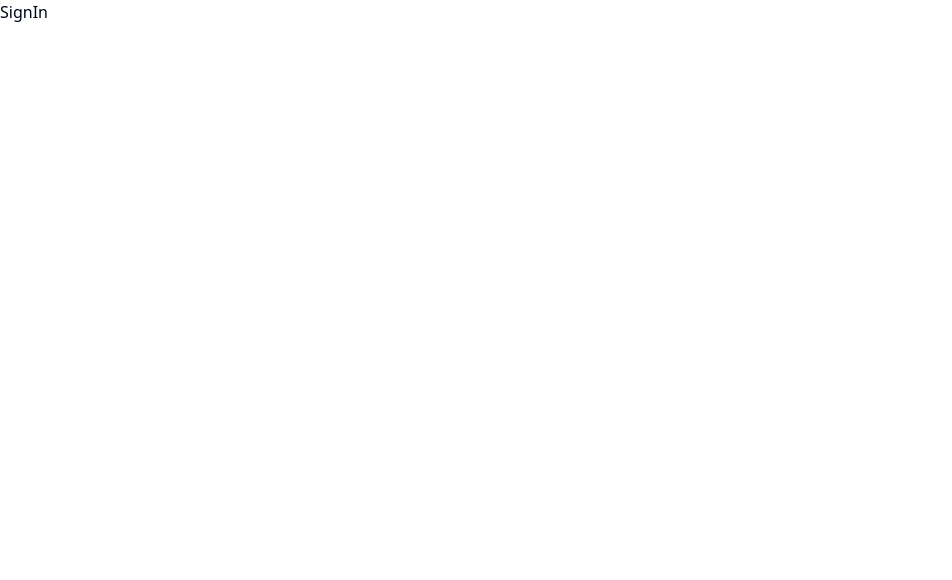
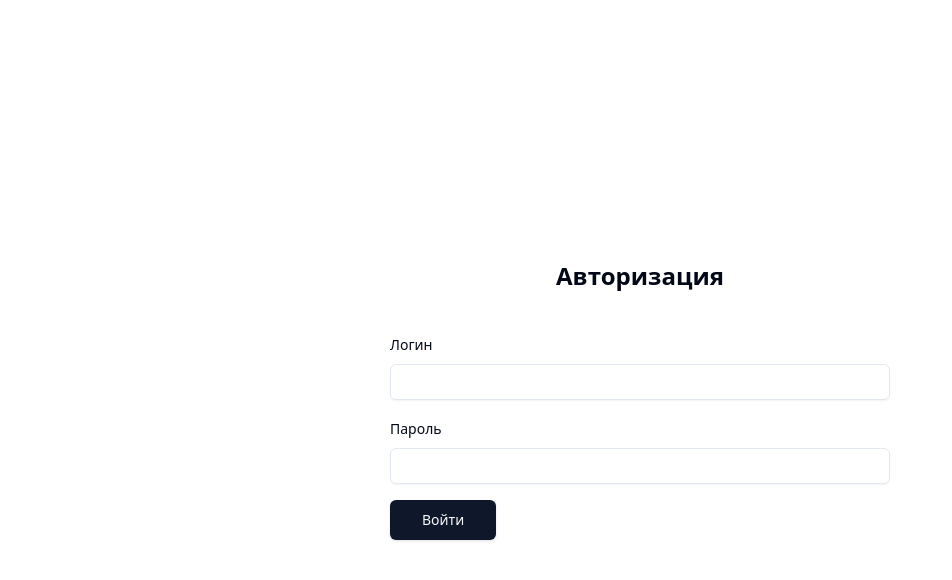
Before and after one commit to ReaGet/instarise, a React (Vite) app: page /sign-in in a window 1280 px wide. Shown: the top 580 px of the page, without its empty margins (0-952 px from the left). Built offline with nearby package versions, Linux system fonts and the light colour scheme.

Commit message:
feat: add sign in form. change protected route component

```diff
--- a/package.json
+++ b/package.json
@@ -10,17 +10,21 @@
     "preview": "vite preview"
   },
   "dependencies": {
+    "@hookform/resolvers": "^3.9.0",
     "@radix-ui/react-icons": "^1.3.0",
+    "@radix-ui/react-label": "^2.1.0",
     "@radix-ui/react-slot": "^1.1.0",
     "class-variance-authority": "^0.7.0",
     "clsx": "^2.1.1",
     "lucide-react": "^0.407.0",
     "react": "^18.3.1",
     "react-dom": "^18.3.1",
+    "react-hook-form": "^7.52.1",
     "react-router-dom": "^6.24.1",
     "tailwind-merge": "^2.4.0",
     "tailwindcss": "^3.4.4",
-    "tailwindcss-animate": "^1.0.7"
+    "tailwindcss-animate": "^1.0.7",
+    "zod": "^3.23.8"
   },
   "devDependencies": {
     "@types/react": "^18.3.3",
--- a/src/app/error-page.tsx
+++ b/src/app/error-page.tsx
@@ -11,17 +11,18 @@
   const error = useRouteError() as IError;
   console.log(error)
   return (
-    <div className='flex flex-col items-center justify-center gap-12 w-screen h-screen px-6 text-primary'>
+    <main className='flex items-center justify-center w-screen h-screen px-6'>
+      <div className='flex flex-col items-start justify-center gap-12 text-primary'>
         <h1 className='text-5xl font-bold'>Oops!</h1>
-      <div className='flex items-center gap-6'>
+        <div className='flex flex-col items-start gap-3 pl-8 py-2 border-l text-sm'>
           <span>Sorry, an unexpected error has occurred.</span>
-        <div className='bg-secondary w-[1px] h-12'></div>
-        <span>{error.statusText || error.message}</span>
+          <span className='text-foreground'>{error.statusText || error.message}</span>
         </div>
         <Button asChild size={'lg'}>
           <Link to={DASHBOARD}>Go Home</Link>
         </Button>
       </div>
+    </main>
   )
 }
 
--- a/src/app/sign-in/page.tsx
+++ b/src/app/sign-in/page.tsx
@@ -1,9 +1,12 @@
-import React from 'react'
+import SignIn from '../../components/forms/sign-in'
 
-const SignIn = () => {
+const Page = () => {
   return (
-    <div>SignIn</div>
+    <div className='flex flex-col items-center justify-center gap-10 w-screen h-screen px-6'>
+      <h1 className='text-2xl font-semibold'>Авторизация</h1>
+      <SignIn />
+    </div>
   )
 }
 
-export default SignIn
+export default Page
--- a/src/components/app-router.tsx
+++ b/src/components/app-router.tsx
@@ -3,9 +3,7 @@
 
 function AppRouter() {
   const router = createBrowserRouter(routes);
-  return (
-    <RouterProvider router={router} />
-  )
+  return <RouterProvider router={router} />
 }
 
 export default AppRouter
--- /dev/null
+++ b/src/components/forms/sign-in.tsx
@@ -0,0 +1,65 @@
+import { z } from 'zod'
+import { Form, FormControl, FormField, FormItem, FormLabel, FormMessage } from '../ui/form'
+import { Input } from '../ui/input'
+import { useForm } from 'react-hook-form'
+import { zodResolver } from '@hookform/resolvers/zod'
+import { Button } from '../ui/button'
+
+const formSchema = z.object({
+  username: z.string().min(1, {
+    message: "Заполните поле логин"
+  }),
+  password: z.string().min(1, {
+    message: "Заполните поле пароль"
+  }),
+})
+
+const SignIn = () => {
+  const form = useForm<z.infer<typeof formSchema>>({
+    resolver: zodResolver(formSchema),
+    defaultValues: {
+      username: "",
+      password: "",
+    },
+  })
+
+  function onSubmit(values: z.infer<typeof formSchema>) {
+    console.log(values)
+  }
+
+  return (
+    <Form {...form}>
+      <form onSubmit={form.handleSubmit(onSubmit)} className='w-full max-w-[500px] space-y-4'>
+        <FormField
+          control={form.control}
+          name='username'
+          render={({ field }) => (
+            <FormItem>
+              <FormLabel>Логин</FormLabel>
+              <FormControl>
+                <Input {...field} />
+              </FormControl>
+              <FormMessage />
+            </FormItem>
+          )}
+        />
+        <FormField
+          control={form.control}
+          name='password'
+          render={({ field }) => (
+            <FormItem>
+              <FormLabel>Пароль</FormLabel>
+              <FormControl>
+                <Input {...field} />
+              </FormControl>
+              <FormMessage />
+            </FormItem>
+          )}
+        />
+        <Button type='submit' size={'lg'}>Войти</Button>
+      </form>
+    </Form>
+  )
+}
+
+export default SignIn
--- a/src/components/protected-route.tsx
+++ b/src/components/protected-route.tsx
@@ -1,10 +1,9 @@
 import { Navigate, Outlet } from "react-router-dom";
 import { SIGNIN } from "../consts";
 
-const ProtectedRoute = ({ isAuthenticated }: { isAuthenticated: boolean }) => {
-  console.log(isAuthenticated)
-  if (!isAuthenticated) {
-    return <Navigate to={SIGNIN} replace />;
+const ProtectedRoute = ({ condition, redirect = SIGNIN }: { condition: boolean, redirect?: string }) => {
+  if (!condition) {
+    return <Navigate to={redirect} replace />;
   }
 
   return <Outlet />;
--- /dev/null
+++ b/src/components/ui/form.tsx
@@ -0,0 +1,176 @@
+import * as React from "react"
+import * as LabelPrimitive from "@radix-ui/react-label"
+import { Slot } from "@radix-ui/react-slot"
+import {
+  Controller,
+  ControllerProps,
+  FieldPath,
+  FieldValues,
+  FormProvider,
+  useFormContext,
+} from "react-hook-form"
+
+import { cn } from "@/lib/utils"
+import { Label } from "@/components/ui/label"
+
+const Form = FormProvider
+
+type FormFieldContextValue<
+  TFieldValues extends FieldValues = FieldValues,
+  TName extends FieldPath<TFieldValues> = FieldPath<TFieldValues>
+> = {
+  name: TName
+}
+
+const FormFieldContext = React.createContext<FormFieldContextValue>(
+  {} as FormFieldContextValue
+)
+
+const FormField = <
+  TFieldValues extends FieldValues = FieldValues,
+  TName extends FieldPath<TFieldValues> = FieldPath<TFieldValues>
+>({
+  ...props
+}: ControllerProps<TFieldValues, TName>) => {
+  return (
+    <FormFieldContext.Provider value={{ name: props.name }}>
+      <Controller {...props} />
+    </FormFieldContext.Provider>
+  )
+}
+
+const useFormField = () => {
+  const fieldContext = React.useContext(FormFieldContext)
+  const itemContext = React.useContext(FormItemContext)
+  const { getFieldState, formState } = useFormContext()
+
+  const fieldState = getFieldState(fieldContext.name, formState)
+
+  if (!fieldContext) {
+    throw new Error("useFormField should be used within <FormField>")
+  }
+
+  const { id } = itemContext
+
+  return {
+    id,
+    name: fieldContext.name,
+    formItemId: `${id}-form-item`,
+    formDescriptionId: `${id}-form-item-description`,
+    formMessageId: `${id}-form-item-message`,
+    ...fieldState,
+  }
+}
+
+type FormItemContextValue = {
+  id: string
+}
+
+const FormItemContext = React.createContext<FormItemContextValue>(
+  {} as FormItemContextValue
+)
+
+const FormItem = React.forwardRef<
+  HTMLDivElement,
+  React.HTMLAttributes<HTMLDivElement>
+>(({ className, ...props }, ref) => {
+  const id = React.useId()
+
+  return (
+    <FormItemContext.Provider value={{ id }}>
+      <div ref={ref} className={cn("space-y-2", className)} {...props} />
+    </FormItemContext.Provider>
+  )
+})
+FormItem.displayName = "FormItem"
+
+const FormLabel = React.forwardRef<
+  React.ElementRef<typeof LabelPrimitive.Root>,
+  React.ComponentPropsWithoutRef<typeof LabelPrimitive.Root>
+>(({ className, ...props }, ref) => {
+  const { error, formItemId } = useFormField()
+
+  return (
+    <Label
+      ref={ref}
+      className={cn(error && "text-destructive", className)}
+      htmlFor={formItemId}
+      {...props}
+    />
+  )
+})
+FormLabel.displayName = "FormLabel"
+
+const FormControl = React.forwardRef<
+  React.ElementRef<typeof Slot>,
+  React.ComponentPropsWithoutRef<typeof Slot>
+>(({ ...props }, ref) => {
+  const { error, formItemId, formDescriptionId, formMessageId } = useFormField()
+
+  return (
+    <Slot
+      ref={ref}
+      id={formItemId}
+      aria-describedby={
+        !error
+          ? `${formDescriptionId}`
+          : `${formDescriptionId} ${formMessageId}`
+      }
+      aria-invalid={!!error}
+      {...props}
+    />
+  )
+})
+FormControl.displayName = "FormControl"
+
+const FormDescription = React.forwardRef<
+  HTMLParagraphElement,
+  React.HTMLAttributes<HTMLParagraphElement>
+>(({ className, ...props }, ref) => {
+  const { formDescriptionId } = useFormField()
+
+  return (
+    <p
+      ref={ref}
+      id={formDescriptionId}
+      className={cn("text-[0.8rem] text-muted-foreground", className)}
+      {...props}
+    />
+  )
+})
+FormDescription.displayName = "FormDescription"
+
+const FormMessage = React.forwardRef<
+  HTMLParagraphElement,
+  React.HTMLAttributes<HTMLParagraphElement>
+>(({ className, children, ...props }, ref) => {
+  const { error, formMessageId } = useFormField()
+  const body = error ? String(error?.message) : children
+
+  if (!body) {
+    return null
+  }
+
+  return (
+    <p
+      ref={ref}
+      id={formMessageId}
+      className={cn("text-[0.8rem] font-medium text-destructive", className)}
+      {...props}
+    >
+      {body}
+    </p>
+  )
+})
+FormMessage.displayName = "FormMessage"
+
+export {
+  useFormField,
+  Form,
+  FormItem,
+  FormLabel,
+  FormControl,
+  FormDescription,
+  FormMessage,
+  FormField,
+}
--- /dev/null
+++ b/src/components/ui/input.tsx
@@ -0,0 +1,25 @@
+import * as React from "react"
+
+import { cn } from "@/lib/utils"
+
+export interface InputProps
+  extends React.InputHTMLAttributes<HTMLInputElement> {}
+
+const Input = React.forwardRef<HTMLInputElement, InputProps>(
+  ({ className, type, ...props }, ref) => {
+    return (
+      <input
+        type={type}
+        className={cn(
+          "flex h-9 w-full rounded-md border border-input bg-transparent px-3 py-1 text-sm shadow-sm transition-colors file:border-0 file:bg-transparent file:text-sm file:font-medium placeholder:text-muted-foreground focus-visible:outline-none focus-visible:ring-1 focus-visible:ring-ring disabled:cursor-not-allowed disabled:opacity-50",
+          className
+        )}
+        ref={ref}
+        {...props}
+      />
+    )
+  }
+)
+Input.displayName = "Input"
+
+export { Input }
--- /dev/null
+++ b/src/components/ui/label.tsx
@@ -0,0 +1,24 @@
+import * as React from "react"
+import * as LabelPrimitive from "@radix-ui/react-label"
+import { cva, type VariantProps } from "class-variance-authority"
+
+import { cn } from "@/lib/utils"
+
+const labelVariants = cva(
+  "text-sm font-medium leading-none peer-disabled:cursor-not-allowed peer-disabled:opacity-70"
+)
+
+const Label = React.forwardRef<
+  React.ElementRef<typeof LabelPrimitive.Root>,
+  React.ComponentPropsWithoutRef<typeof LabelPrimitive.Root> &
+    VariantProps<typeof labelVariants>
+>(({ className, ...props }, ref) => (
+  <LabelPrimitive.Root
+    ref={ref}
+    className={cn(labelVariants(), className)}
+    {...props}
+  />
+))
+Label.displayName = LabelPrimitive.Root.displayName
+
+export { Label }
--- a/src/routes.tsx
+++ b/src/routes.tsx
@@ -9,18 +9,21 @@
 
 export const publicRoutes: RouteObject[] = [
   {
-    path: SIGNIN,
-    element: <SignIn />,
+    element: <ProtectedRoute  condition={!isAuth} redirect={DASHBOARD} />,
+    errorElement: <ErrorPage />,
+    children: [
+      {
+        path: SIGNIN,
+        element: <SignIn />,
+        errorElement: <ErrorPage />,
+      }
+    ]
   },
-  // {
-  //   path: '*',
-  //   element: <NotFound />,
-  // }
 ];
 
 export const privateRoutes: RouteObject[] = [
   {
-    element: <ProtectedRoute  isAuthenticated={isAuth} />,
+    element: <ProtectedRoute  condition={isAuth} />,
     errorElement: <ErrorPage />,
     children: [
       {
```
Also changed, not shown: 1 other file (tests, documents, lock files or other folders). Lines whose indentation alone changed are shown as unchanged.
